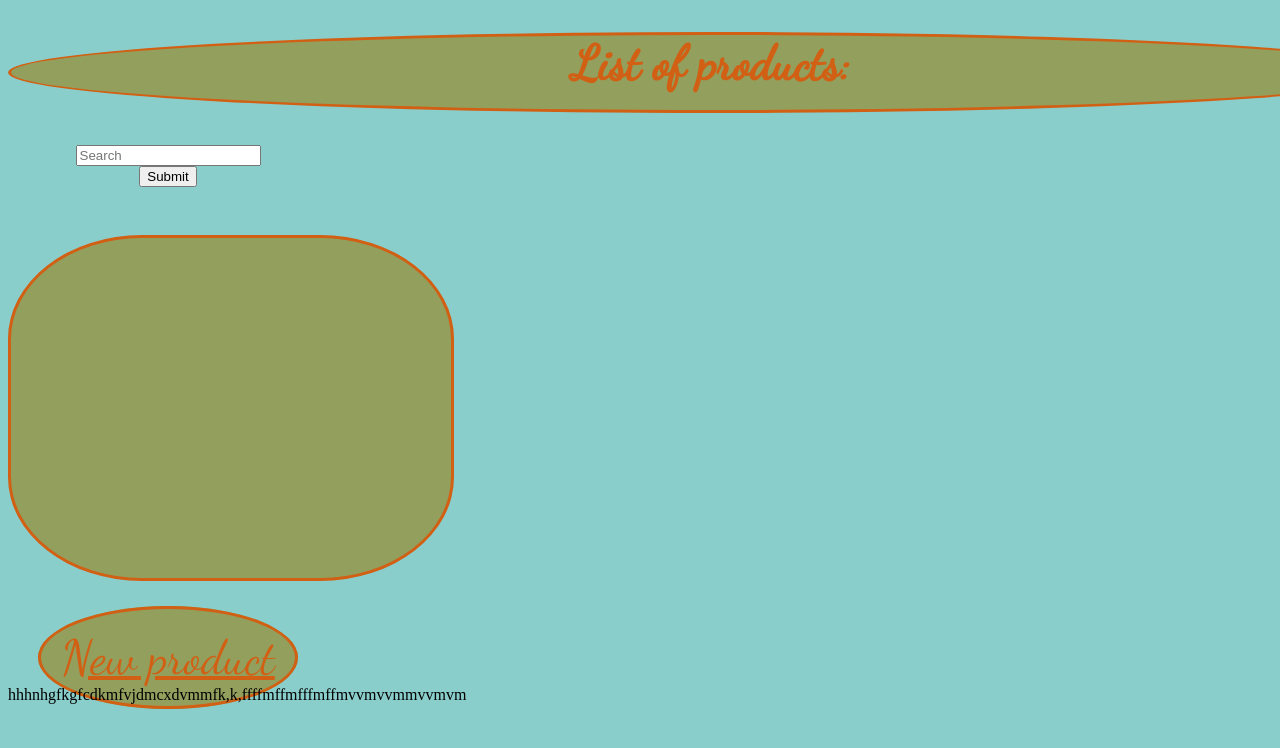
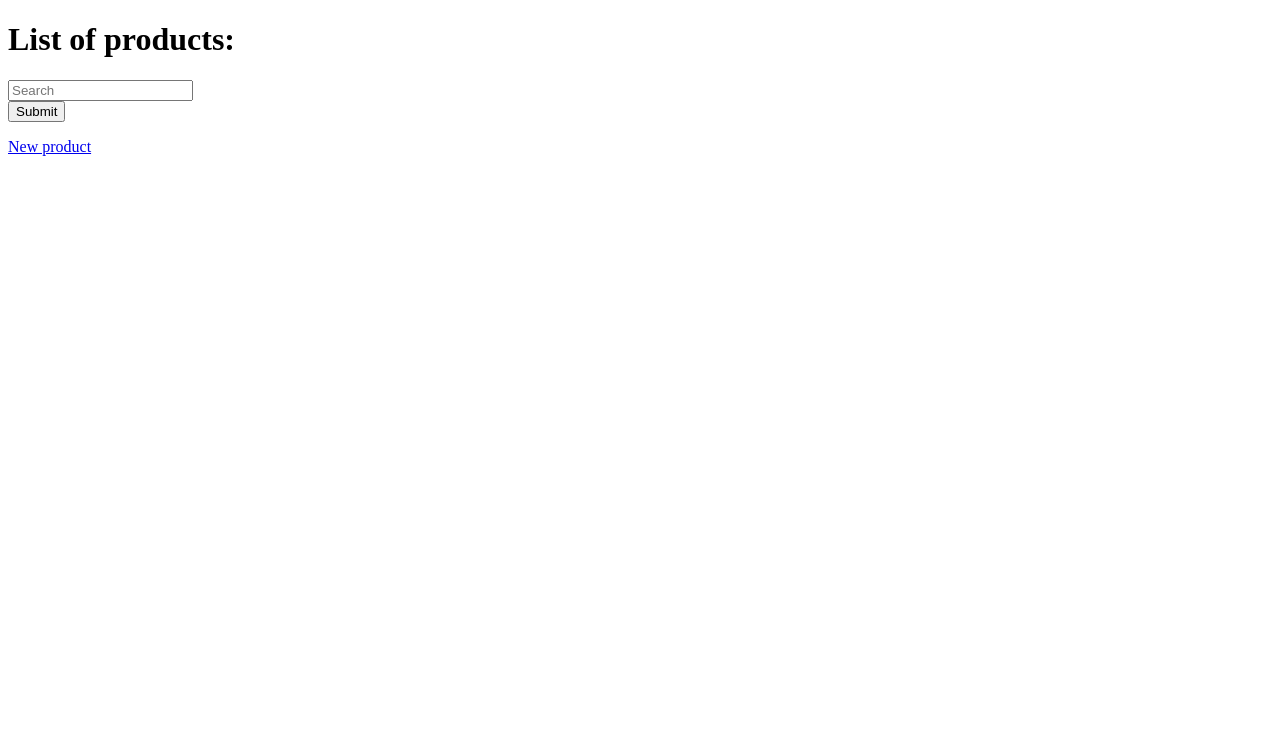
Before and after one commit to VolkovRoman/CRUD-test-project, a Django app: page / in a window 1280 px wide; the page is wider, and only the part inside the window is pictured. Shown: the top 748 px of that part. Run offline with Django 3.2, Linux system fonts and the light colour scheme; data that the repository does not hold is empty.

Commit message:
Reformat

```diff
--- a/products/products1/models.py
+++ b/products/products1/models.py
@@ -12,4 +12,4 @@ class Product(models.Model):
         return self.description
 
     def get_absolute_url(self):
-        return '/update/{}/'.format(self.id)
+        return f'/update/{self.id}/'
--- a/products/products1/templates/products.html
+++ b/products/products1/templates/products.html
@@ -30,63 +30,5 @@
     <link href="https://fonts.googleapis.com/css?family=DM+Serif+Display&display=swap" rel="stylesheet">
     <link href="https://fonts.googleapis.com/css?family=Dancing+Script&display=swap" rel="stylesheet">
 
-
-
-<style
-type="text/css">
-
-
-    h1{
-    background: #939F5C;
-width: 1400px;
-height: 75px;
-
-    color: #D16014;
-text-align: center;
-font-family: 'Dancing Script', cursive;
-font-size: 300%;
-border: #D16014;
-border-style: solid;
-border-radius: 200%;
-
-    }
-
-    body{
-        background-color: rgb(138, 206, 203);
-    max-width: 320px;
-    position: relative;
-    text-align: center;
-    }
-    body ul {padding:0}
-    .products{
-        background: #939F5C;
-        color: #D16014;
-        font-family: 'Dancing Script', cursive;
-        font-size: 300%;
-border: #D16014;
-border-style: solid;
-border-radius: 30%;
-padding: 20px;
-list-style: none;
-width: 400px;
-height: 300px;
-    }
-    .new{
-            background: #939F5C;
-        color: #D16014;
-        font-family: 'Dancing Script', cursive;
-        font-size: 300%;
-border: #D16014;
-border-style: solid;
-border-radius: 50%;
-padding: 20px;
-
-
-    }
-    .form-group{
-        border: #D16014;
-    }
-</style>
-hhhnhgfkgfcdkmfvjdmcxdvmmfk,k,ffffmffmfffmffmvvmvvmmvvmvm
 </body>
 </html>
--- a/products/products1/views.py
+++ b/products/products1/views.py
@@ -41,7 +41,7 @@ class SearchView(View):
 
     def get(self, request, *args, **kwargs):
         query = self.request.GET.get('q')
-        founded_articles = Product.objects.filter(Q(description__icontains=query) | Q(description__icontains=query))
+        founded_articles = Product.objects.filter(Q(description__icontains=query))
         context = {
             'founded_articles': founded_articles
         }
```
Also changed, not shown: products/products1/forms.py (line endings or trailing spaces).
